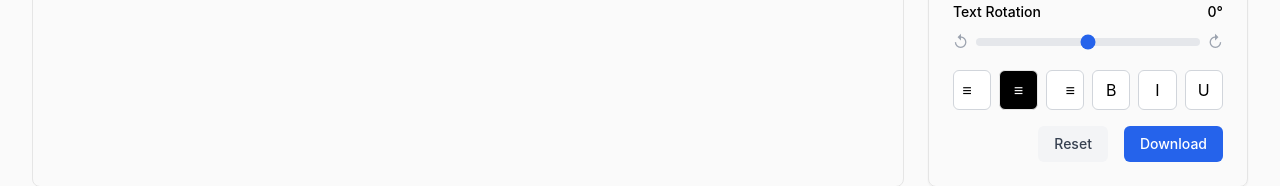
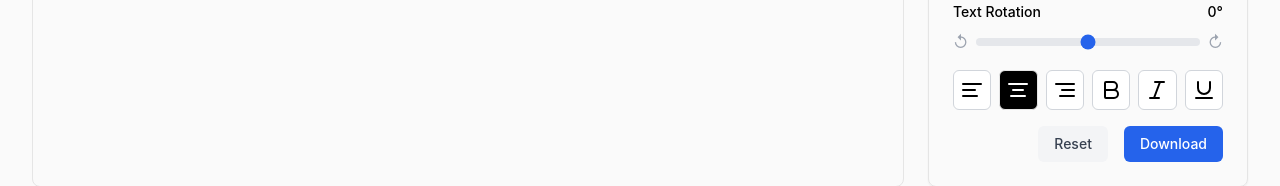
Before and after one commit to SyedJunaidAli1/Text-Behind-Image-Background, a Next.js app: page /MainApp in a window 1280 px wide. Both pictures are taken after a click on the button "T Text". Shown: the part 688-874 px from the top of the page. Built offline with nearby package versions, Linux system fonts and the light colour scheme.

Commit message:
Changes in icons

```diff
--- a/src/app/MainApp/page.tsx
+++ b/src/app/MainApp/page.tsx
@@ -2,6 +2,7 @@
 import React, { useState, useRef } from 'react';
 import Nav from '../components/Nav';
 import { removeBackground } from '@imgly/background-removal';
+import { AlignLeft, Underline, AlignCenter, AlignRight, Bold, Italic } from 'lucide-react';
 
 const MainApp = () => {
   const [opacity, setOpacity] = useState(100);
@@ -245,24 +246,21 @@ const MainApp = () => {
           <div className="flex justify-between mb-6">
             <button
               onClick={() => toggleSection('text')}
-              className={`flex-1 py-2 text-sm font-medium rounded-full ${
-                activeSection === 'text' ? 'bg-blue-600 text-white' : 'bg-gray-100 text-gray-700 hover:bg-gray-200'
+              className={`flex-1 py-2 text-sm font-medium rounded-full ${activeSection === 'text' ? 'bg-blue-600 text-white' : 'bg-gray-100 text-gray-700 hover:bg-gray-200'
                 } flex items-center justify-center gap-1`}
             >
               T Text
             </button>
             <button
               onClick={() => toggleSection('image')}
-              className={`flex-1 py-2 text-sm font-medium rounded-full ${
-                activeSection === 'image' ? 'bg-blue-600 text-white' : 'bg-gray-100 text-gray-700 hover:bg-gray-200'
+              className={`flex-1 py-2 text-sm font-medium rounded-full ${activeSection === 'image' ? 'bg-blue-600 text-white' : 'bg-gray-100 text-gray-700 hover:bg-gray-200'
                 } flex items-center justify-center gap-1`}
             >
               📷 Image
             </button>
             <button
               onClick={() => toggleSection('settings')}
-              className={`flex-1 py-2 text-sm font-medium rounded-full ${
-                activeSection === 'settings' ? 'bg-blue-600 text-white' : 'bg-gray-100 text-gray-700 hover:bg-gray-200'
+              className={`flex-1 py-2 text-sm font-medium rounded-full ${activeSection === 'settings' ? 'bg-blue-600 text-white' : 'bg-gray-100 text-gray-700 hover:bg-gray-200'
                 } flex items-center justify-center gap-1`}
             >
               ⚙️ Settings
@@ -282,7 +280,7 @@ const MainApp = () => {
               </div>
 
               <div>
-                <label className="block text-sm font-medium mb-2 flex justify-between">
+                <label className="text-sm font-medium mb-2 flex justify-between">
                   <span>Font Size</span>
                   <span>{textSize}px</span>
                 </label>
@@ -307,7 +305,7 @@ const MainApp = () => {
               </div>
 
               <div>
-                <label className="block text-sm font-medium mb-2 flex justify-between">
+                <label className="text-sm font-medium mb-2 flex justify-between">
                   <span>Text Opacity</span>
                   <span>{textOpacity}%</span>
                 </label>
@@ -322,7 +320,7 @@ const MainApp = () => {
               </div>
 
               <div>
-                <label className="block text-sm font-medium mb-2 flex justify-between">
+                <label className=" text-sm font-medium mb-2 flex justify-between">
                   <span>Text Horizontal Position</span>
                   <span>{textHorizontal}px</span>
                 </label>
@@ -337,7 +335,7 @@ const MainApp = () => {
               </div>
 
               <div>
-                <label className="block text-sm font-medium mb-2 flex justify-between">
+                <label className="text-sm font-medium mb-2 flex justify-between">
                   <span>Text Vertical Position</span>
                   <span>{textVertical}px</span>
                 </label>
@@ -352,7 +350,7 @@ const MainApp = () => {
               </div>
 
               <div>
-                <label className="block text-sm font-medium mb-2 flex justify-between">
+                <label className=" text-sm font-medium mb-2 flex justify-between">
                   <span>Text Rotation</span>
                   <span>{textRotation}°</span>
                 </label>
@@ -374,51 +372,45 @@ const MainApp = () => {
               <div className="flex gap-2">
                 <button
                   onClick={() => setTextAlign('left')}
-                  className={`w-10 h-10 flex items-center justify-center rounded-md border ${
-                    textAlign === 'left' ? 'bg-black text-white' : 'bg-white text-black border-gray-300 hover:bg-gray-100'
+                  className={`w-10 h-10 flex items-center justify-center rounded-md border ${textAlign === 'left' ? 'bg-black text-white' : 'bg-white text-black border-gray-300 hover:bg-gray-100'
                     }`}
                 >
-                  <span style={{ display: 'inline-block', width: '20px', textAlign: 'left' }}>≡</span>
+                  <AlignLeft />
                 </button>
                 <button
                   onClick={() => setTextAlign('center')}
-                  className={`w-10 h-10 flex items-center justify-center rounded-md border ${
-                    textAlign === 'center' ? 'bg-black text-white' : 'bg-white text-black border-gray-300 hover:bg-gray-100'
+                  className={`w-10 h-10 flex items-center justify-center rounded-md border ${textAlign === 'center' ? 'bg-black text-white' : 'bg-white text-black border-gray-300 hover:bg-gray-100'
                     }`}
                 >
-                  <span style={{ display: 'inline-block', width: '20px', textAlign: 'center' }}>≡</span>
+                  <AlignCenter />
                 </button>
                 <button
                   onClick={() => setTextAlign('right')}
-                  className={`w-10 h-10 flex items-center justify-center rounded-md border ${
-                    textAlign === 'right' ? 'bg-black text-white' : 'bg-white text-black border-gray-300 hover:bg-gray-100'
+                  className={`w-10 h-10 flex items-center justify-center rounded-md border ${textAlign === 'right' ? 'bg-black text-white' : 'bg-white text-black border-gray-300 hover:bg-gray-100'
                     }`}
                 >
-                  <span style={{ display: 'inline-block', width: '20px', textAlign: 'right' }}>≡</span>
+                  <AlignRight />
                 </button>
                 <button
                   onClick={() => setIsBold(!isBold)}
-                  className={`w-10 h-10 flex items-center justify-center rounded-md border ${
-                    isBold ? 'bg-black text-white' : 'bg-white text-black border-gray-300 hover:bg-gray-100'
+                  className={`w-10 h-10 flex items-center justify-center rounded-md border ${isBold ? 'bg-black text-white' : 'bg-white text-black border-gray-300 hover:bg-gray-100'
                     }`}
                 >
-                  B
+                  <Bold />
                 </button>
                 <button
                   onClick={() => setIsItalic(!isItalic)}
-                  className={`w-10 h-10 flex items-center justify-center rounded-md border ${
-                    isItalic ? 'bg-black text-white' : 'bg-white text-black border-gray-300 hover:bg-gray-100'
+                  className={`w-10 h-10 flex items-center justify-center rounded-md border ${isItalic ? 'bg-black text-white' : 'bg-white text-black border-gray-300 hover:bg-gray-100'
                     }`}
                 >
-                  I
+                  <Italic />
                 </button>
                 <button
                   onClick={() => setIsUnderline(!isUnderline)}
-                  className={`w-10 h-10 flex items-center justify-center rounded-md border ${
-                    isUnderline ? 'bg-black text-white' : 'bg-white text-black border-gray-300 hover:bg-gray-100'
+                  className={`w-10 h-10 flex items-center justify-center rounded-md border ${isUnderline ? 'bg-black text-white' : 'bg-white text-black border-gray-300 hover:bg-gray-100'
                     }`}
                 >
-                  U
+                  <Underline />
                 </button>
               </div>
             </div>
@@ -437,7 +429,7 @@ const MainApp = () => {
               </label>
 
               <div>
-                <label className="block text-sm font-medium mb-2 flex justify-between">
+                <label className=" text-sm font-medium mb-2 flex justify-between">
                   <span>Rotation</span>
                   <span>{rotation}°</span>
                 </label>
@@ -456,7 +448,7 @@ const MainApp = () => {
               </div>
 
               <div>
-                <label className="block text-sm font-medium mb-2 flex justify-between">
+                <label className=" text-sm font-medium mb-2 flex justify-between">
                   <span>Brightness</span>
                   <span>{brightness}%</span>
                 </label>
@@ -471,7 +463,7 @@ const MainApp = () => {
               </div>
 
               <div>
-                <label className="block text-sm font-medium mb-2 flex justify-between">
+                <label className=" text-sm font-medium mb-2 flex justify-between">
                   <span>Contrast</span>
                   <span>{contrast}%</span>
                 </label>
@@ -490,7 +482,7 @@ const MainApp = () => {
           {activeSection === 'settings' && (
             <div className="space-y-6">
               <div>
-                <label className="block text-sm font-medium mb-2 flex justify-between">
+                <label className="text-sm font-medium mb-2 flex justify-between">
                   <span>Opacity</span>
                   <span>{opacity}%</span>
                 </label>
@@ -505,7 +497,7 @@ const MainApp = () => {
               </div>
 
               <div>
-                <label className="block text-sm font-medium mb-2 flex justify-between">
+                <label className="text-sm font-medium mb-2 flex justify-between">
                   <span>Horizontal</span>
                   <span>{horizontal}px</span>
                 </label>
@@ -520,7 +512,7 @@ const MainApp = () => {
               </div>
 
               <div>
-                <label className="block text-sm font-medium mb-2 flex justify-between">
+                <label className="text-sm font-medium mb-2 flex justify-between">
                   <span>Vertical</span>
                   <span>{vertical}px</span>
                 </label>
```
Lines whose indentation alone changed are shown as unchanged.
